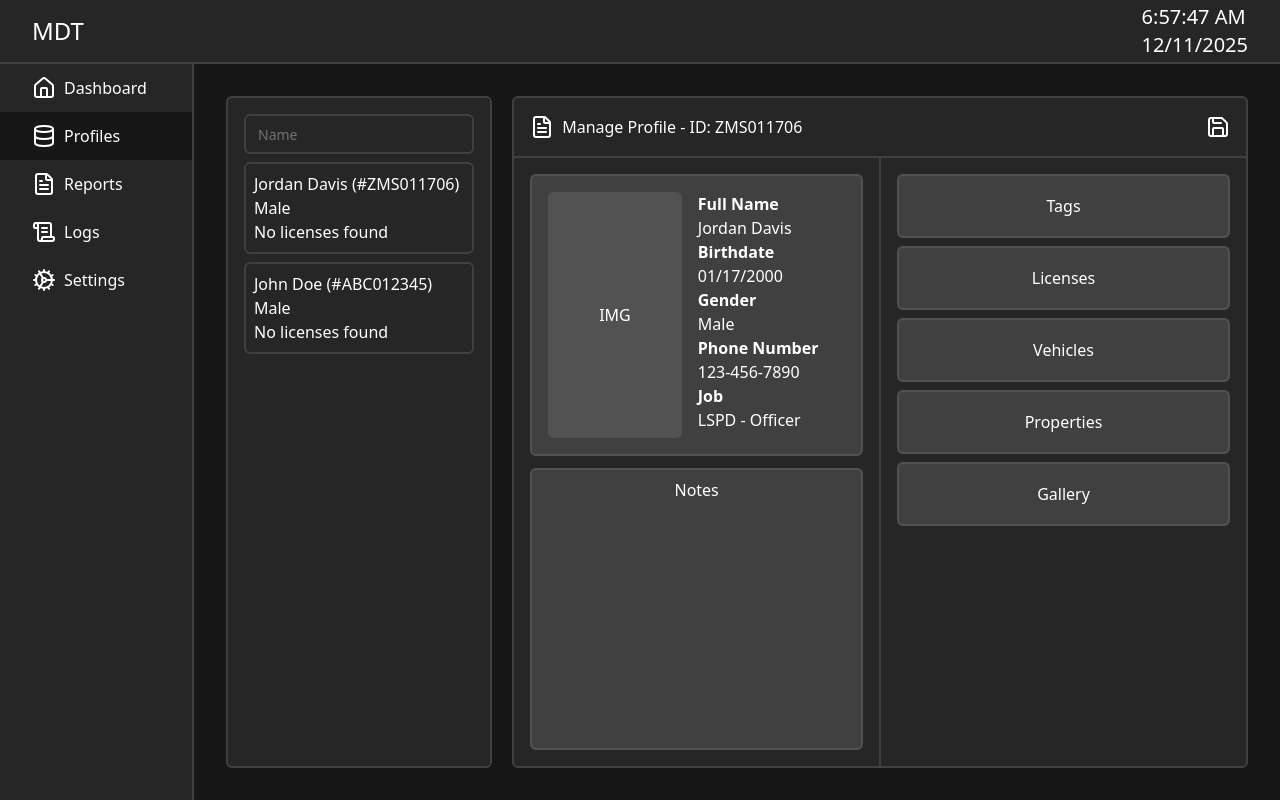
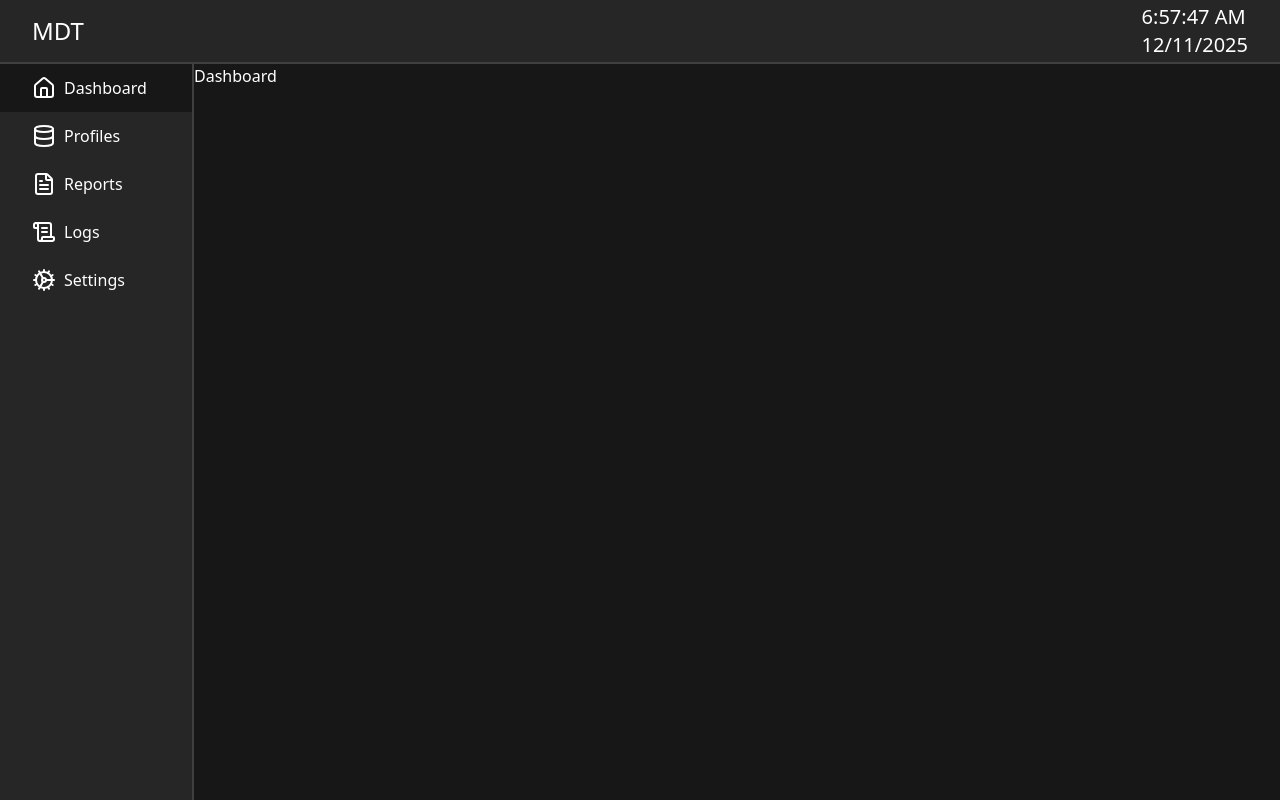
Before and after one commit to zacs6/mdt, a React (Vite) app: page / in a window 1280 px wide. Built offline with nearby package versions, Linux system fonts and the light colour scheme.

Commit message:
feat: implement routing and use AppLayout as parent element

```diff
--- a/package.json
+++ b/package.json
@@ -17,6 +17,7 @@
     "lucide-react": "^0.556.0",
     "react": "^19.2.0",
     "react-dom": "^19.2.0",
+    "react-router": "^7.10.1",
     "tailwind-merge": "^3.4.0",
     "tailwindcss": "^4.1.17"
   },
--- a/src/components/AppLayout.tsx
+++ b/src/components/AppLayout.tsx
@@ -1,15 +1,19 @@
+import { type ReactNode } from "react";
 import Header from "./Header";
 import Sidebar from "./Sidebar";
-import Profiles from "../pages/Profiles";
 
-export default function AppLayout() {
+interface AppLayoutProps {
+  children: ReactNode;
+}
+
+export default function AppLayout({ children }: AppLayoutProps) {
   return (
     <div className="flex flex-col h-screen w-screen bg-neutral-900 text-white">
       <Header />
       <main className="flex h-[calc(100vh-8vh)]">
         <Sidebar />
         <div className="flex h-full w-full">
-          <Profiles />
+          {children}
         </div>
       </main>
     </div>
--- a/src/components/Sidebar.tsx
+++ b/src/components/Sidebar.tsx
@@ -1,11 +1,11 @@
 import { House, Database, FileText, ScrollText, Cog } from "lucide-react";
 
 const sidebarData = [
-  { name: "Dashboard", href: "/", icon: <House />, active: false },
-  { name: "Profiles", href: "/profiles", icon: <Database />, active: true },
-  { name: "Reports", href: "/reports", icon: <FileText />, active: false },
-  { name: "Logs", href: "/logs", icon: <ScrollText />, active: false },
-  { name: "Settings", href: "/settings", icon: <Cog />, active: false },
+  { name: "Dashboard", href: "/", icon: <House /> },
+  { name: "Profiles", href: "/profiles", icon: <Database /> },
+  { name: "Reports", href: "/reports", icon: <FileText /> },
+  { name: "Logs", href: "/logs", icon: <ScrollText /> },
+  { name: "Settings", href: "/settings", icon: <Cog /> },
 ];
 
 export default function Sidebar() {
@@ -17,7 +17,7 @@ export default function Sidebar() {
             <a
               href={item.href}
               className={`flex flex-row h-[6vh] px-8 w-[15vw] items-center hover:bg-neutral-900 transition-colors ${
-                item.active ? "bg-neutral-900" : ""
+                (window.location.pathname === item.href) ? "bg-neutral-900" : ""
               }`}
             >
               {item.icon}
--- a/src/main.tsx
+++ b/src/main.tsx
@@ -1,10 +1,20 @@
 import { StrictMode } from "react";
 import { createRoot } from "react-dom/client";
+import { BrowserRouter, Routes, Route } from "react-router";
 import "./index.css";
+import Dashboard from "./pages/Dashboard.tsx";
+import Profiles from "./pages/Profiles.tsx";
 import AppLayout from "./components/AppLayout.tsx";
 
 createRoot(document.getElementById("root")!).render(
   <StrictMode>
-    <AppLayout />
+    <AppLayout>
+      <BrowserRouter>
+        <Routes>
+          <Route path="/" element={<Dashboard />} />
+          <Route path="/profiles" element={<Profiles />} />
+        </Routes>
+      </BrowserRouter>
+    </AppLayout>
   </StrictMode>
 );
--- a/src/pages/Profiles.tsx
+++ b/src/pages/Profiles.tsx
@@ -4,25 +4,25 @@ import { FileText, Save } from "lucide-react";
 
 export default function Profiles() {
   return (
-    <div className="flex flex-row w-full h-full p-8 justify-between">
-      <div className="flex flex-col w-[26%] h-full bg-neutral-800 border-2 border-neutral-700 rounded-sm p-4">
+    <div className="flex flex-row w-full h-full p-4 justify-between">
+      <div className="flex flex-col w-[24%] h-full bg-neutral-800 border-2 border-neutral-700 rounded-sm p-4">
         <Input
           type="text"
           placeholder="Name"
-          className="w-full h-[5vh] border-2 border-neutral-700 rounded-sm mb-2"
+          className="w-full h-[5vh] border-2 border-neutral-700 rounded-sm mb-2 focus:border-0 focus:outline-none"
         />
-        <div className="bg-neutral-800 border-2 border-neutral-700 rounded-sm p-2 mb-2">
+        <div className="bg-neutral-800 hover:bg-neutral-700 cursor-pointer border-2 border-neutral-700 rounded-sm p-2 mb-2">
           <p>Jordan Davis (#ZMS011706)</p>
           <p>Male</p>
           <p>No licenses found</p>
         </div>
-        <div className="bg-neutral-800 border-2 border-neutral-700 rounded-sm p-2 mb-2">
+        <div className="bg-neutral-800 hover:bg-neutral-700 cursor-pointer border-2 border-neutral-700 rounded-sm p-2 mb-2">
           <p>John Doe (#ABC012345)</p>
           <p>Male</p>
           <p>No licenses found</p>
         </div>
       </div>
-      <div className="flex flex-col w-[72%] h-full bg-neutral-800 border-2 border-neutral-700 rounded-sm">
+      <div className="flex flex-col w-[75%] h-full bg-neutral-800 border-2 border-neutral-700 rounded-sm">
         <div className="flex flex-row h-[8vh] w-full justify-between px-4 items-center">
           <div className="flex flex-row">
             <FileText />
```
Also changed, not shown: 1 other file (tests, documents, lock files or other folders).
